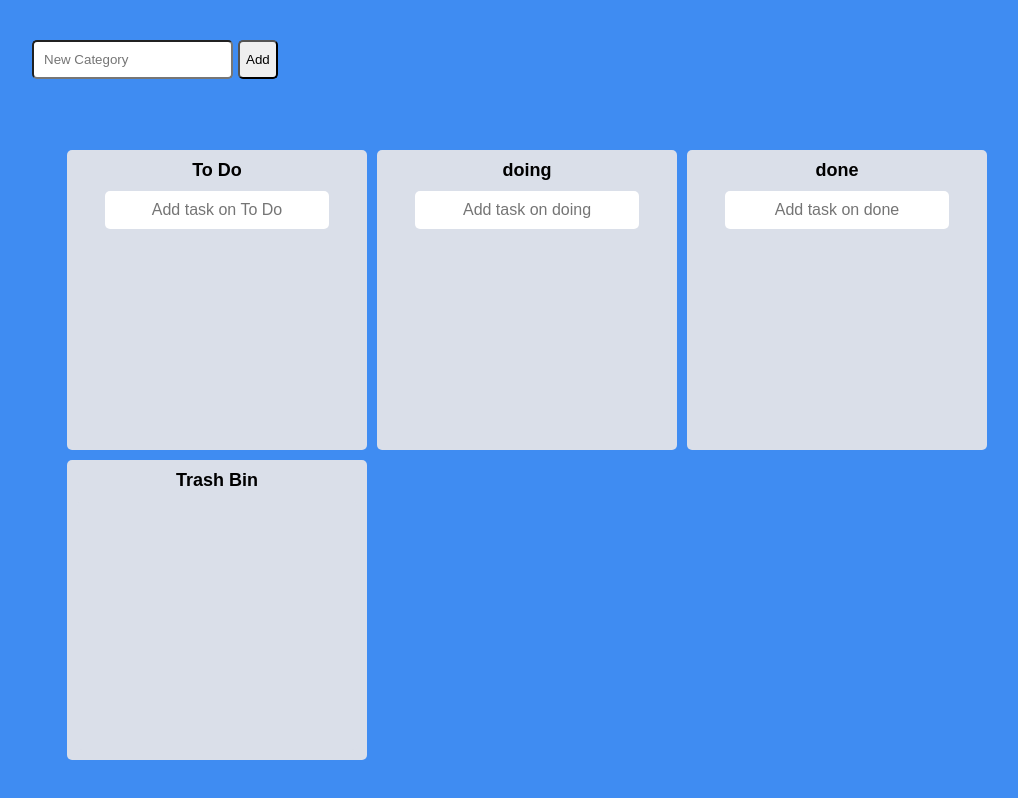
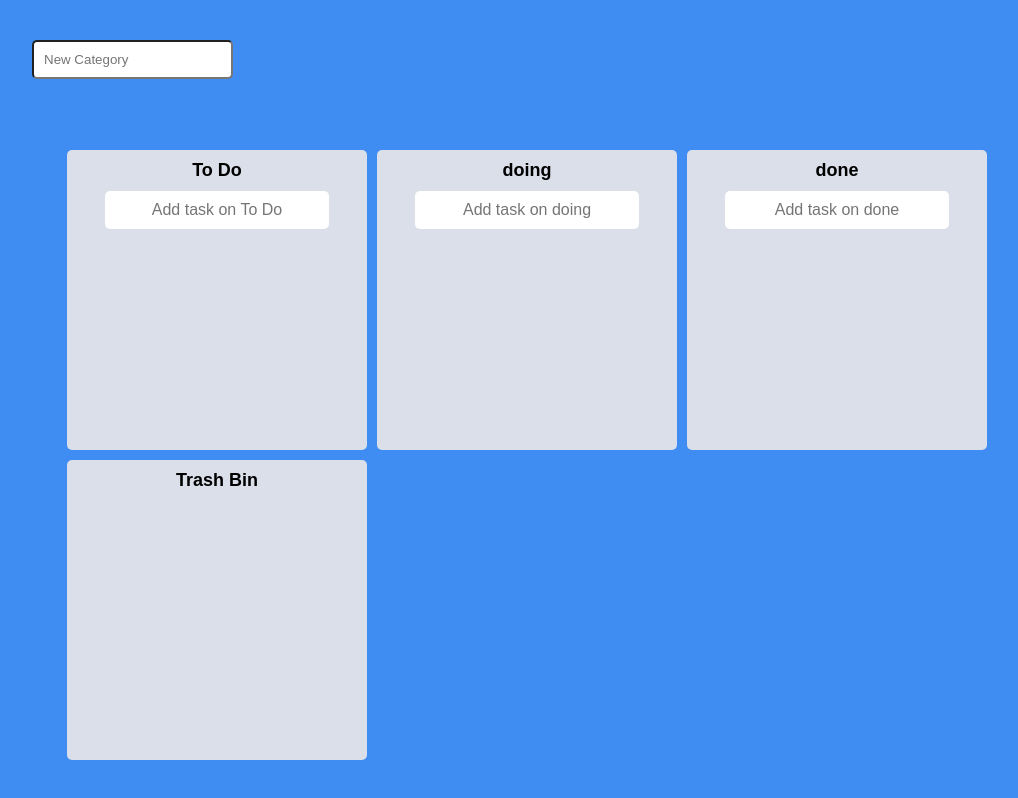
Before and after one commit to CGJI58/reactjs__reactjs-masterclass__todolist, a React (Create React App) app: page / in a window 1280 px wide. Shown: the whole page, without its empty margins (113-1131 px from the left). Built offline with nearby package versions, Linux system fonts and the light colour scheme.

Commit message:
Create New Category Done

```diff
--- a/src/App.tsx
+++ b/src/App.tsx
@@ -1,7 +1,8 @@
-import { DragDropContext, Droppable, DropResult } from "react-beautiful-dnd";
+import { DragDropContext, DropResult } from "react-beautiful-dnd";
+import { useForm } from "react-hook-form";
 import { useRecoilState } from "recoil";
 import styled from "styled-components";
-import { toDoState, IToDo } from "./atoms";
+import { toDoState, IToDoState, IToDo } from "./atoms";
 import Board from "./Components/Board";
 import TrashBin from "./Components/TrashBin";
 
@@ -27,7 +28,11 @@ const Boards = styled.div`
   place-items: center;
 `;
 
-const Form = styled.div`
+interface IForm {
+  category: string;
+}
+
+const Form = styled.form`
   display: flex;
   width: 100%;
   * {
@@ -41,13 +46,14 @@ const Form = styled.div`
 
 function App() {
   const [toDos, setToDos] = useRecoilState(toDoState);
-  const onsubmit = (event: any) => {
-    console.log(event);
+  const { register, handleSubmit, setValue } = useForm<IForm>();
+  const onValid = ({ category }: IForm) => {
+    setToDos((Boards) => ({ ...Boards, [category]: [] }));
+    setValue("category", "");
   };
   const onDragEnd = (info: DropResult) => {
     const { destination, source } = info;
     if (!destination) return;
-
     if (destination.droppableId === "trashBin") {
       console.log(info);
       setToDos((Boards) => {
@@ -60,7 +66,6 @@ function App() {
       });
       return;
     }
-
     if (destination.droppableId === source.droppableId) {
       setToDos((Boards) => {
         const copiedBoard = [...Boards[source.droppableId]];
@@ -89,13 +94,17 @@ function App() {
     }
     console.log(info);
   };
+
   return (
     <>
       <DragDropContext onDragEnd={onDragEnd}>
         <Wrapper>
-          <Form onSubmit={onsubmit}>
-            <input type="text" placeholder="New Category" />
-            <button onClick={onsubmit}>Add</button>
+          <Form onSubmit={handleSubmit(onValid)}>
+            <input
+              {...register("category", { required: true })}
+              type="text"
+              placeholder="New Category"
+            />
           </Form>
           <Boards>
             {Object.keys(toDos).map((boardId) => (
--- a/src/Components/TrashBin.tsx
+++ b/src/Components/TrashBin.tsx
@@ -17,7 +17,7 @@ const Wrapper = styled.div`
 
 const TrashBinArea = styled.div<ITrashBinAreaProps>`
   background-color: ${(props) =>
-    props.isDraggingOver ? "#dfe6e9" : props.theme.boardColor};
+    props.isDraggingOver ? "#ea8685" : props.theme.boardColor};
   transition: background-color 0.3s ease-in-out;
   width: 100%;
   height: 100%;
--- a/src/atoms.tsx
+++ b/src/atoms.tsx
@@ -5,7 +5,7 @@ export interface IToDo {
   text: string;
 }
 
-interface IToDoState {
+export interface IToDoState {
   [key: string]: IToDo[];
 }
 
```
